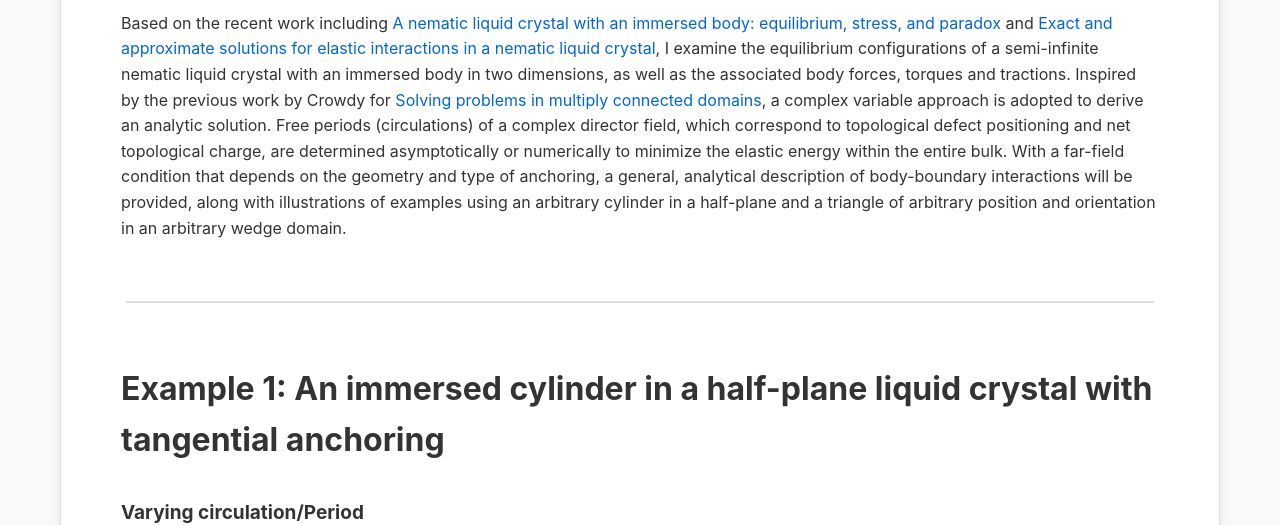
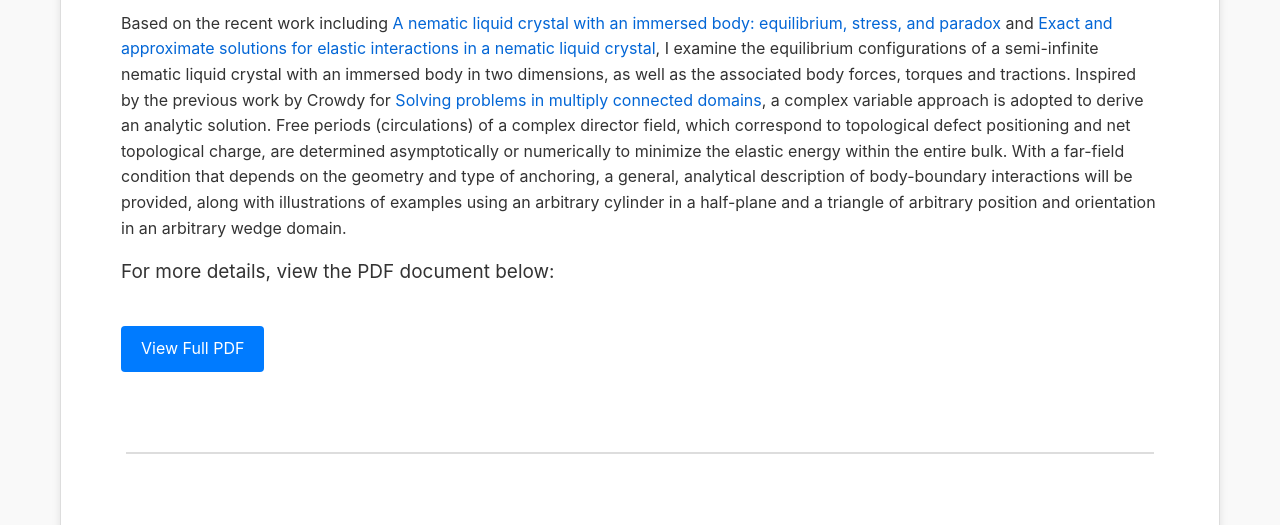
Before and after one commit to Yoon-1023/Yoon-1023.github.io, a Jekyll site: the page built from research.md, in a window 1280 px wide and 900 px high, scrolled down 695 px, cut to the strip 0-525 px from the top of the window. Built offline with Jekyll 4.4.1, drawn with Linux system fonts in a browser that asks for light colours; some of the changed text lies outside the part shown.

Commit message:
Update research.md

```diff
--- a/research.md
+++ b/research.md
@@ -112,6 +112,12 @@ header {
     <p>
         Based on the recent work including <a href="#key-references">A nematic liquid crystal with an immersed body: equilibrium, stress, and paradox</a> and <a href="#key-references">Exact and approximate solutions for elastic interactions in a nematic liquid crystal</a>, I examine the equilibrium configurations of a semi-infinite nematic liquid crystal with an immersed body in two dimensions, as well as the associated body forces, torques and tractions. Inspired by the previous work by Crowdy for <a href="#key-references">Solving problems in multiply connected domains</a>, a complex variable approach is adopted to derive an analytic solution. Free periods (circulations) of a complex director field, which correspond to topological defect positioning and net topological charge, are determined asymptotically or numerically to minimize the elastic energy within the entire bulk. With a far-field condition that depends on the geometry and type of anchoring, a general, analytical description of body-boundary interactions will be provided, along with illustrations of examples using an arbitrary cylinder in a half-plane and a triangle of arbitrary position and orientation in an arbitrary wedge domain.
     </p>
+    <p style="font-size: 19px;">For more details, view the PDF document below:</p>
+
+    <!-- Clickable Button -->
+    <a href="/LC/Interaction_of_an_immersed_body_in_a_semi_infinite_nematic_liquid_crystal.pdf" class="pdf-button" target="_blank">
+        View Full PDF
+    </a>
   <!-- Separation line -->
     <hr>
     <h2>Example 1: An immersed cylinder in a half-plane liquid crystal with tangential anchoring</h2>
@@ -136,13 +142,6 @@ header {
         Your browser does not support the video tag. Please update your browser.
     </video>
     </div>
-    <p>
-        For more details, view the PDF document below:
-    </p>
-    <!-- Clickable Button -->
-    <a href="/LC/Interaction_of_an_immersed_body_in_a_semi_infinite_nematic_liquid_crystal.pdf" class="pdf-button" target="_blank">
-        View Full PDF
-    </a>
 </div>
 
 ## Key References
```
